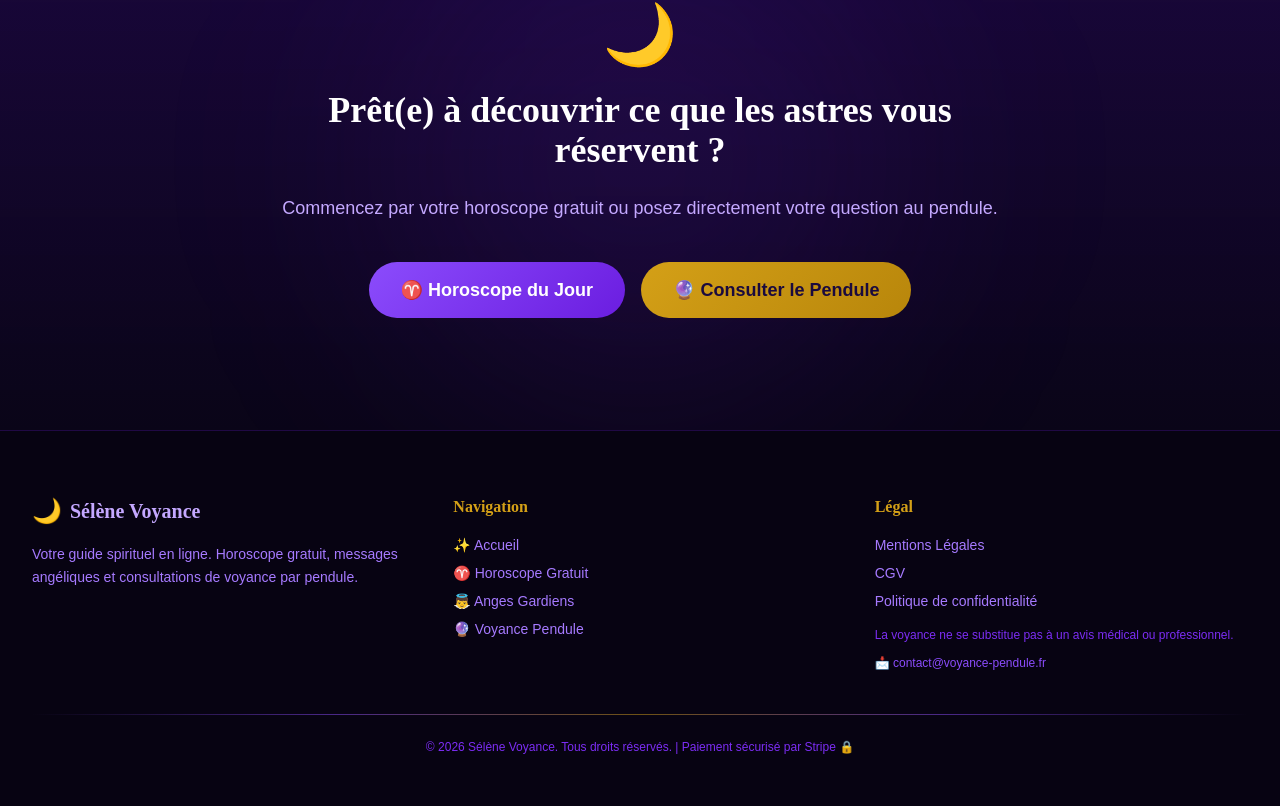
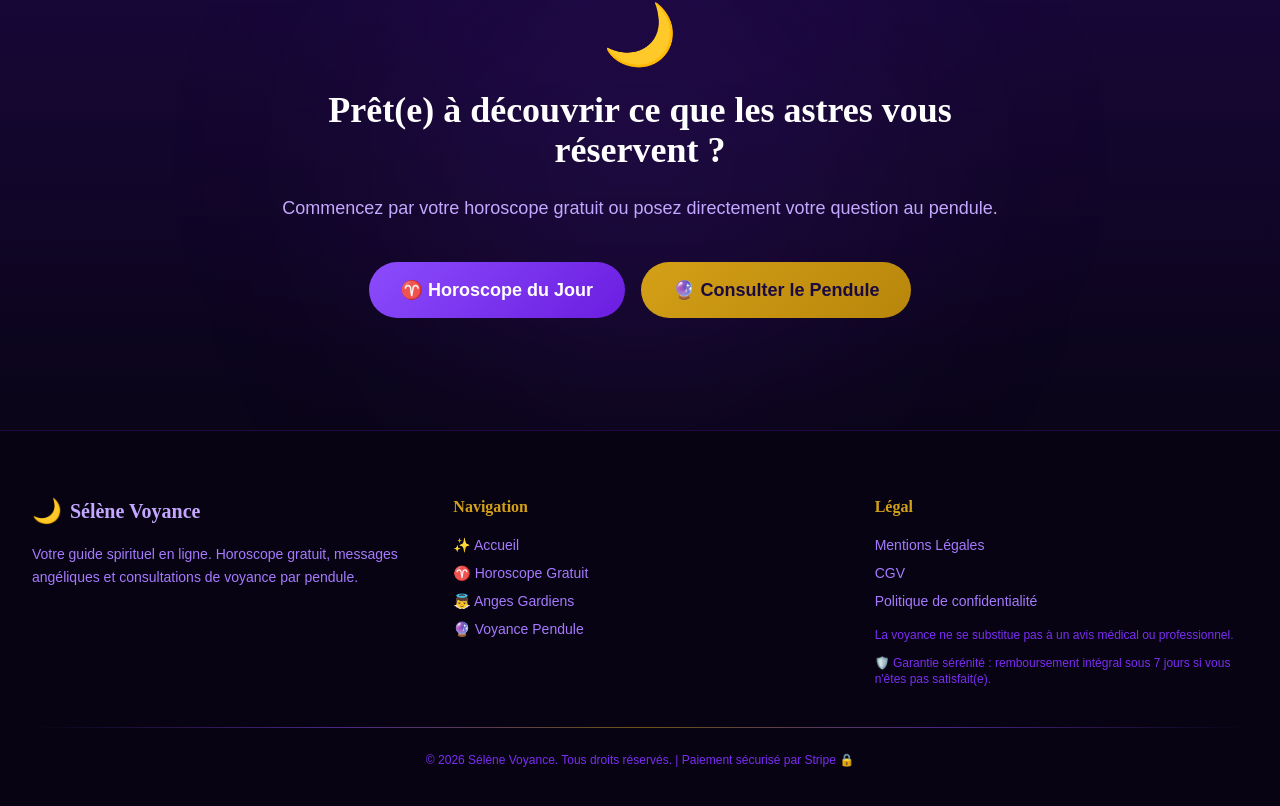
Before and after one commit to selenevoyance14-svg/voyance-pendule, a Next.js app: page / in a window 1280 px wide. Shown: the part 3580-4386 px from the top of the page. Built offline with nearby package versions, Linux system fonts and the light colour scheme.

Commit message:
🛡️ Garantie sérénité ajoutée dans le pied de page

```diff
--- a/src/app/layout.tsx
+++ b/src/app/layout.tsx
@@ -97,9 +97,9 @@ export default function RootLayout({
                                 <p className="mt-4 text-xs text-mystic-600">
                                     La voyance ne se substitue pas à un avis médical ou professionnel.
                                 </p>
-                                <a href="mailto:selenevoyance14@gmail.com" className="mt-3 inline-block text-xs text-mystic-500 hover:text-gold-400 transition">
-                                    📩 contact@voyance-pendule.fr
-                                </a>
+                                <p className="mt-3 text-xs text-mystic-600">
+                                    🛡️ Garantie sérénité : remboursement intégral sous 7 jours si vous n&apos;êtes pas satisfait(e).
+                                </p>
                             </div>
                         </div>
                         <div className="mystic-divider mt-10 mb-6" />
```
